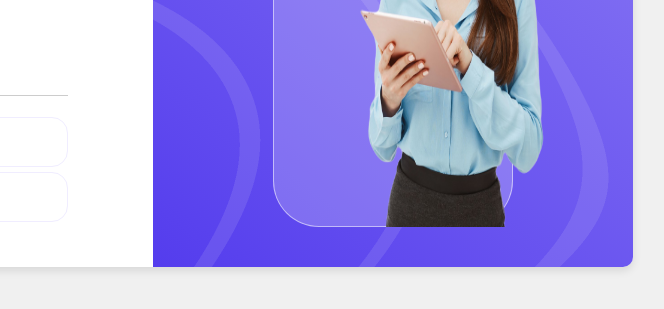
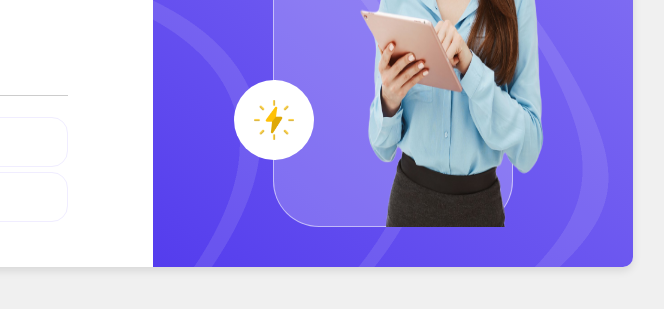
Before and after one commit to ahmedayman220/rawagames-company, a plain HTML site: page index.html in a window 1280 px wide. Shown: the part 393-702 px from the top of the page, 487-1151 px from the left. Drawn offline with Linux system fonts and the light colour scheme.

Commit message:
thunderbolt image
Create HTML and style to thunderbolt-image

```diff
--- a/index.html
+++ b/index.html
@@ -32,6 +32,9 @@
         <div class="login-promo-container">
             <p class="promo-text">Very good works are waiting for you Login Now!!!</p>
             <img src="images/promo-image.png" alt="Promo Image" class="promo-image">
+            <div class="thunderbolt-container">
+                <img src="images/thunderbolt.png" alt="thunderbolt Image" class="thunderbolt-image">
+            </div>
         </div>
     </div>
 </div>
--- a/style.css
+++ b/style.css
@@ -189,3 +189,21 @@ body {
     height: 100%;
     width: 80%;
 }
+
+
+.thunderbolt-container {
+    position: absolute;
+    width: 80px;
+    height: 80px;
+    transform: translate(-50%,0);
+    bottom: 15%;
+    border-radius: 50%;
+    display: flex;
+    align-items: center;
+    justify-content: center;
+    background-color: #fff;
+}
+.thunderbolt-image {
+    width: 50%;
+    height: 50%;
+}
```
